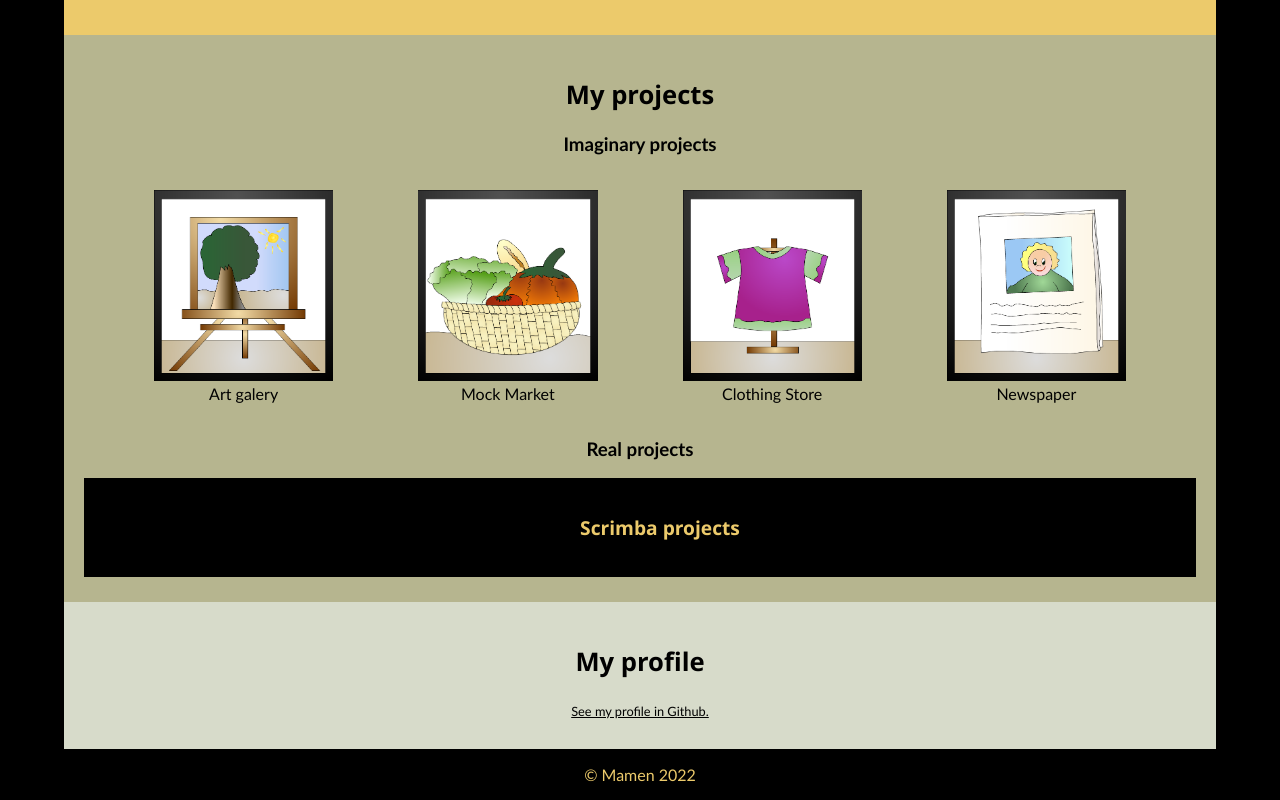
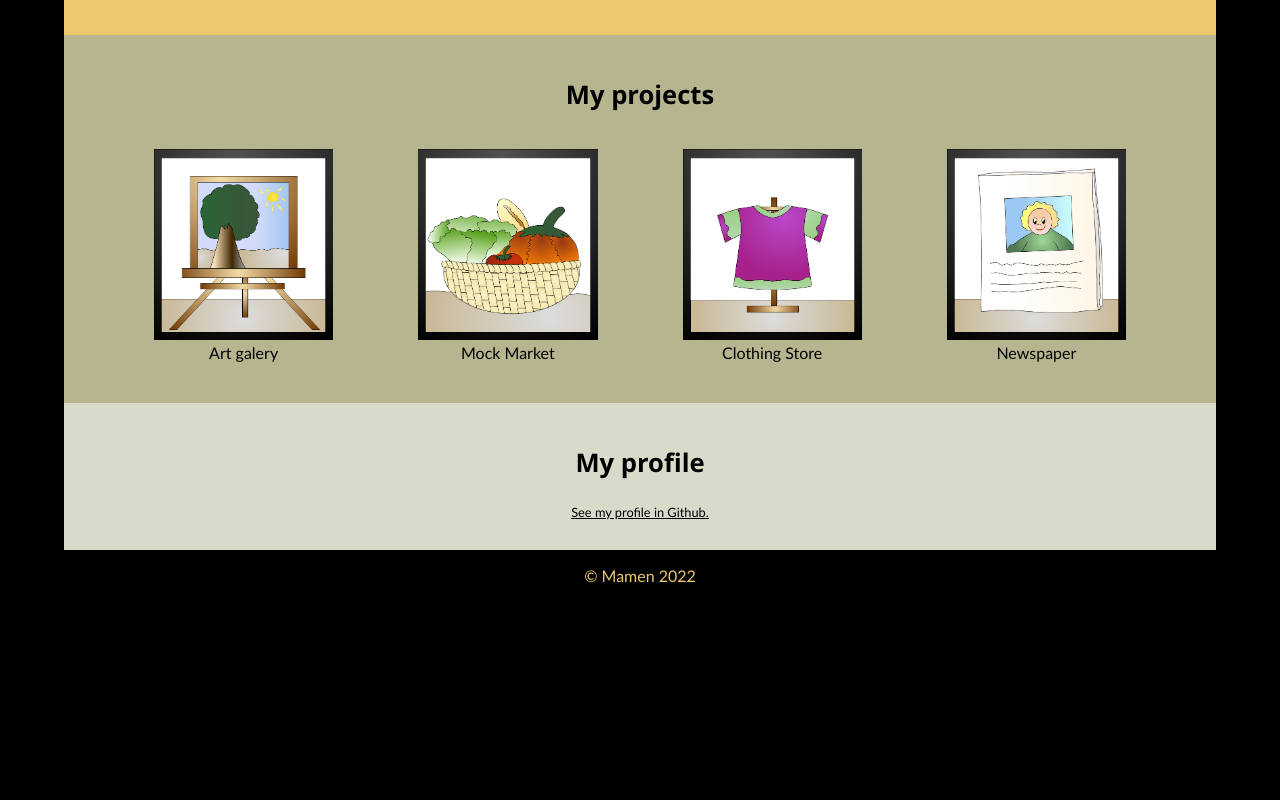
Before and after one commit to Amapola-Negra/Portfolio, a plain HTML site: page index.html in a window 1280 px wide. Shown: the part 836-1636 px from the top of the page. After the commit the page ends 1437 px from the top, so only its background shows below. Drawn offline with Linux system fonts and the light colour scheme.

Commit message:
Update index.html

```diff
--- a/index.html
+++ b/index.html
@@ -18,10 +18,7 @@
             <li><a href="#projects" class="menu">Projects</a></li>
             <li><a href="#profile" class="menu">Profile</a></li>
         </ul>
-
     </nav>
-
-
     <!--_________________WELCOME_____SAME HEIGHT OF THE VIEWPORT________-->
     <div id="welcome-section">
         <h1>Welcome</h1>
@@ -41,7 +38,6 @@
     <!--________________PROJECTS____________________-->
     <div id="projects">
         <h2>My projects</h2>
-        <h3>Imaginary projects</h3>
         <div id="project-group">
         <div class="project-tile">
             <figure >
@@ -76,12 +72,7 @@
             </figure>
         </div>
     </div>
-    <h3>Real projects</h3>
-        <nav id="navbar">
-            <ul>
-                <li><a href="scrimba-p.html" class="menu small">Scrimba projects</a></li>
-            </ul>
-        </nav>
+
 
     </div>
 
```
Lines whose indentation alone changed are shown as unchanged.
